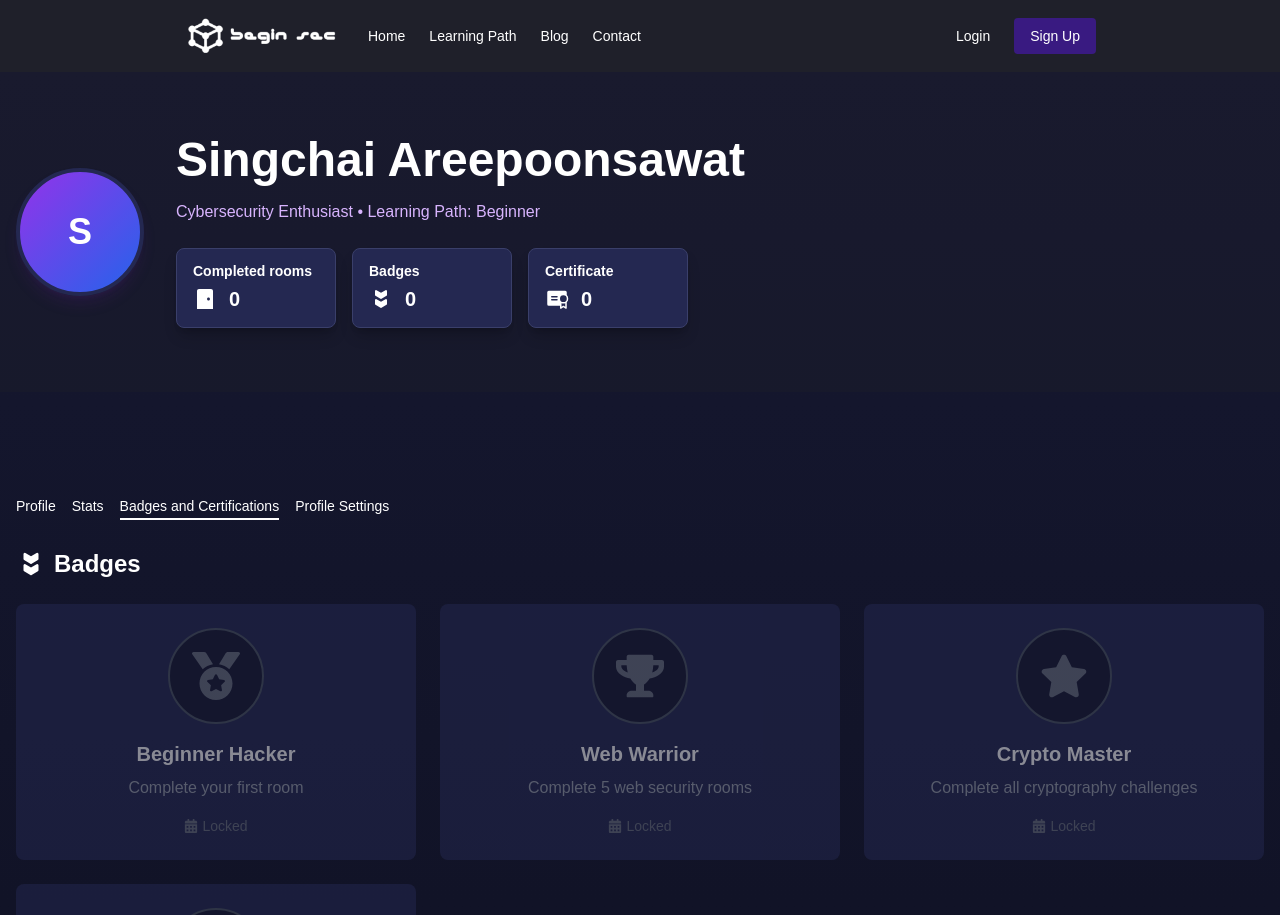
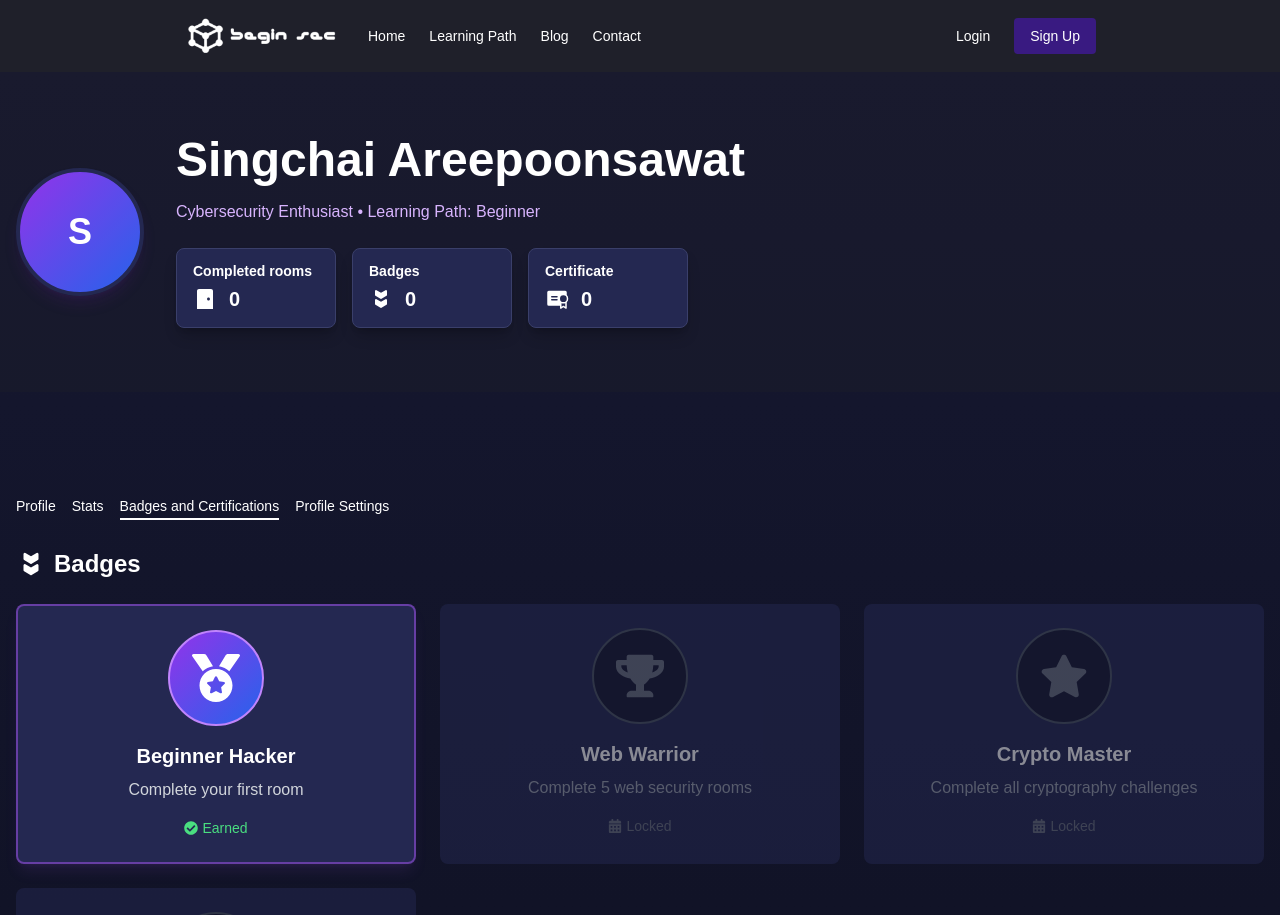
Before and after one commit to Parakuz/beginSec, a Next.js app in the folder setup/beginsec/: page /profile/badge in a window 1280 px wide. Shown: the top 915 px of the page. Built offline with nearby package versions, Linux system fonts and the light colour scheme; no server answers; a web font is replaced by a local one.

Commit message:
profile update and Badge

```diff
--- a/setup/beginsec/app/profile/badge/page.jsx
+++ b/setup/beginsec/app/profile/badge/page.jsx
@@ -11,6 +11,7 @@ import {
   FaStar,
   FaDownload,
   FaCalendarAlt,
+  FaCheckCircle,
 } from "react-icons/fa";
 import NavbarSection from "@/components/homepage/navbar-section";
 
@@ -88,20 +89,19 @@ const BadgesAndCertificationsPage = () => {
 
             {/* Rest of the badges section remains the same */}
             <div className="grid grid-cols-1 md:grid-cols-2 lg:grid-cols-3 gap-6">
-              {/* Badge Card - Locked */}
-              <div className="bg-[#242851] rounded-lg p-6 flex flex-col items-center opacity-50">
-                <div className="w-24 h-24 bg-[#161831] rounded-full flex items-center justify-center mb-4 border-2 border-gray-600">
-                  <FaMedal className="text-5xl text-gray-500" />
+              {/* Badge Card - Unlocked */}
+              <div className="bg-[#242851] rounded-lg p-6 flex flex-col items-center border-2 border-purple-500/50 shadow-lg shadow-purple-500/10">
+                <div className="w-24 h-24 bg-gradient-to-br from-purple-600 to-blue-600 rounded-full flex items-center justify-center mb-4 border-2 border-purple-400">
+                  <FaMedal className="text-5xl text-white" />
                 </div>
                 <h3 className="text-xl font-bold mb-2">Beginner Hacker</h3>
-                <p className="text-gray-400 text-center mb-4">
+                <p className="text-gray-300 text-center mb-4">
                   Complete your first room
                 </p>
-                <div className="text-sm text-gray-500 flex items-center">
-                  <FaCalendarAlt className="mr-1" /> Locked
+                <div className="text-sm text-green-400 flex items-center">
+                  <FaCheckCircle className="mr-1" /> Earned
                 </div>
               </div>
-
               {/* Badge Card - Locked */}
               <div className="bg-[#242851] rounded-lg p-6 flex flex-col items-center opacity-50">
                 <div className="w-24 h-24 bg-[#161831] rounded-full flex items-center justify-center mb-4 border-2 border-gray-600">
@@ -220,3 +220,15 @@ const BadgesAndCertificationsPage = () => {
 };
 
 export default BadgesAndCertificationsPage;
+
+// /การแก้ไขหน้า Badge เพื่อปลดล็อค Badge
+
+// ผมจะแก้ไขหน้า Badge ให้มีการปลดล็อค Badge หนึ่งรายการตามที่คุณต้องการครับ
+
+// ## การเปลี่ยนแปลงที่จะทำ
+
+// ผมจะแก้ไขไฟล์ `c:\beginSec\setup\beginsec\app\profile\badge\page.jsx` โดยเปลี่ยนสถานของ Badge แรก (Beginner Hacker) จากล็อคเป็นปลดล็อคแล้ว โดยมีการเปลี่ยนแปลงดังนี้:
+
+// 1. ลบ opacity ที่ทำให้ Badge ดูจาง
+// 2. เปลี่ยนสีและสถานของ Badge
+// 3. เพิ่มวันที่ได้รับ Badge
--- a/setup/beginsec/app/profile/profilesetting/page.jsx
+++ b/setup/beginsec/app/profile/profilesetting/page.jsx
@@ -182,8 +182,8 @@ export default function ProfileSettingsPage() {
     }
 
     // ตรวจสอบความยาวของรหัสผ่าน
-    if (newPassword.length < 6) {
-      setPasswordError("New password must be at least 6 characters long");
+    if (newPassword.length < 8) {
+      setPasswordError("New password must be at least 8 characters long");
       return;
     }
 
```
